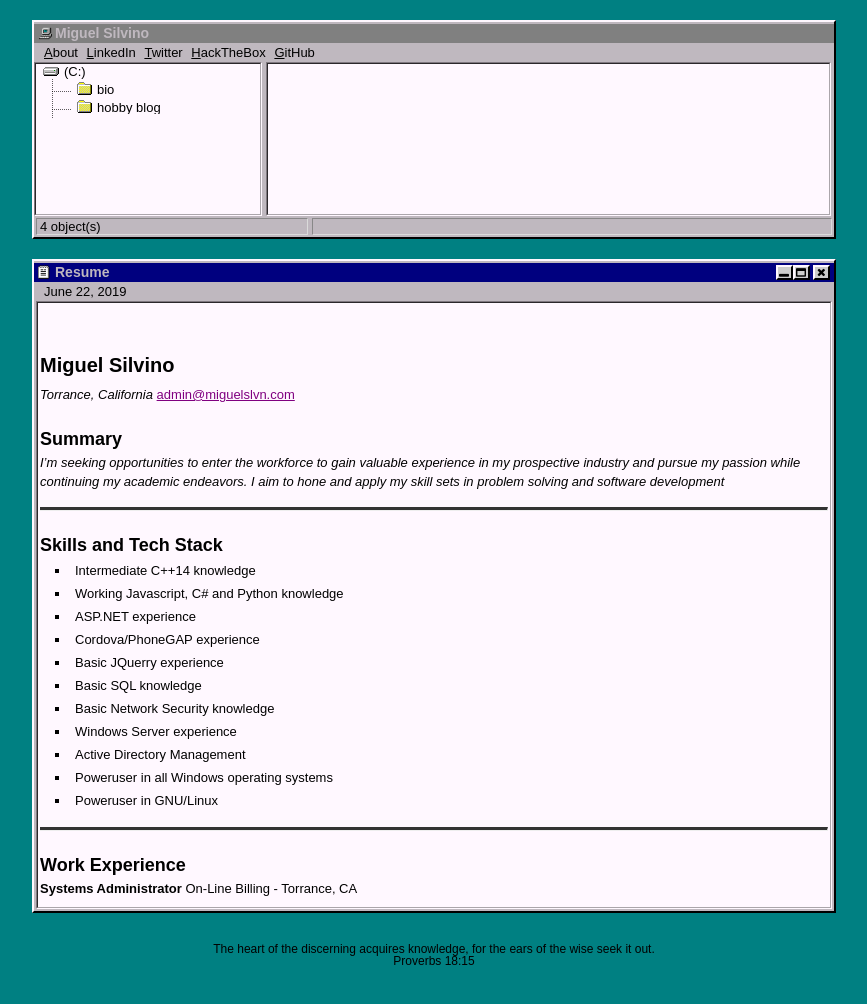
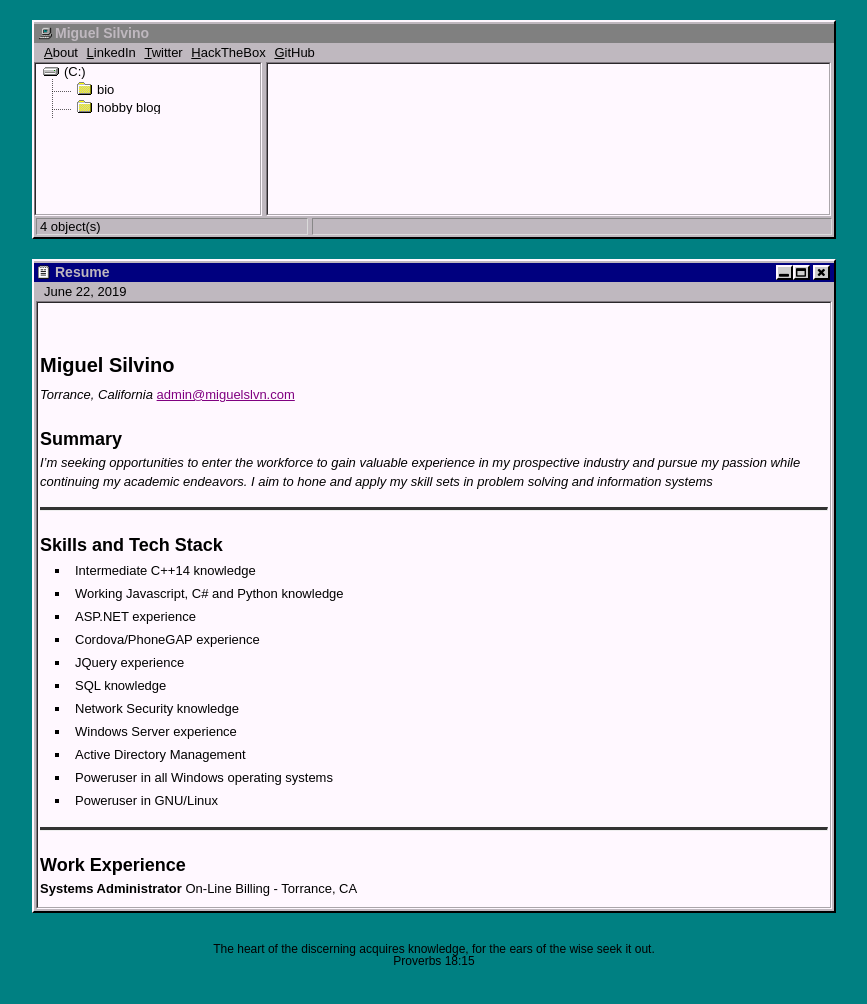
Before and after one commit to Globalnet626/globalnet626.github.io, a Jekyll site: the page built from _posts/2019-06-22-Resume.md, in a window 1280 px wide. Shown: the top 1004 px of the page, without its empty margins (206-1073 px from the left). Built offline with Jekyll 4.4.1, drawn with Linux system fonts in a browser that asks for light colours.

Commit message:
Update 2019-06-22-Resume.md

```diff
--- a/_posts/2019-06-22-Resume.md
+++ b/_posts/2019-06-22-Resume.md
@@ -10,7 +10,7 @@ folder: bio
 [admin@miguelslvn.com](mailto:admin@miguelslvn.com)
 
 ## Summary
-*I'm seeking opportunities to enter the workforce to gain valuable experience in my prospective industry and pursue my passion while continuing my academic endeavors.  I aim to hone and apply my skill sets in problem solving and software development*
+*I'm seeking opportunities to enter the workforce to gain valuable experience in my prospective industry and pursue my passion while continuing my academic endeavors.  I aim to hone and apply my skill sets in problem solving and information systems*
 
 ------
 
@@ -19,14 +19,13 @@ folder: bio
 * Working Javascript, C# and Python knowledge
 * ASP.NET experience
 * Cordova/PhoneGAP experience
-* Basic JQuerry experience
-* Basic SQL knowledge
-* Basic Network Security knowledge
+* JQuery experience
+* SQL knowledge
+* Network Security knowledge
 * Windows Server experience
 * Active Directory Management
 * Poweruser in all Windows operating systems
 * Poweruser in GNU/Linux
-
 
 ----------
 ## Work Experience
```
Also changed, not shown: other parts of _posts/2019-06-22-Resume.md (+2 -2 lines).
